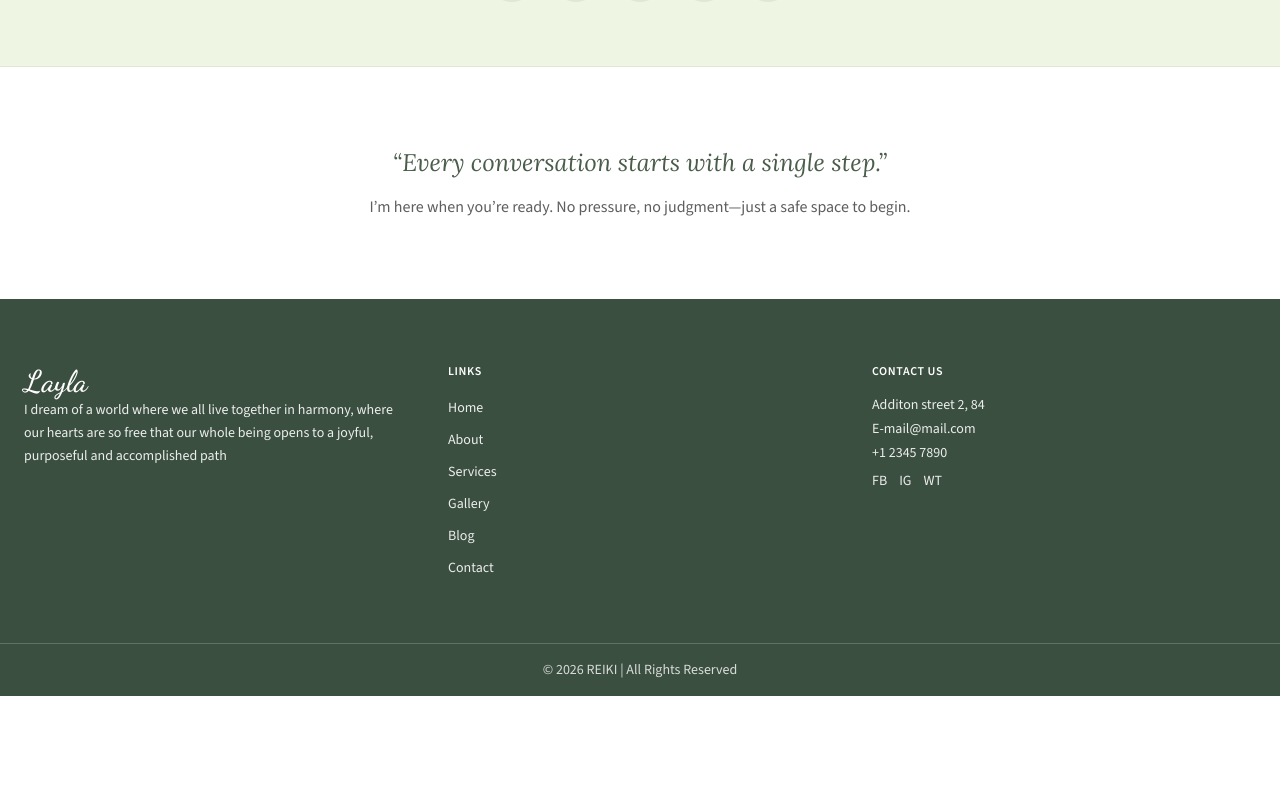
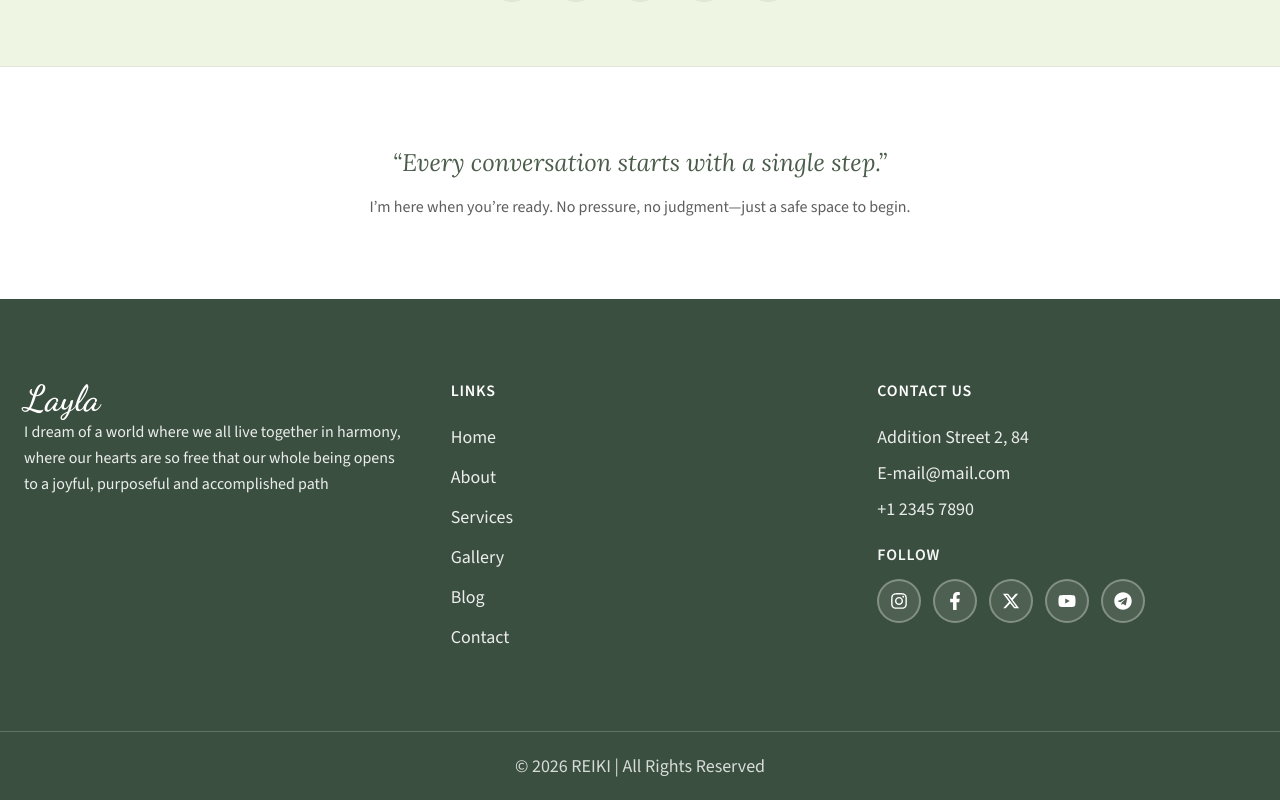
Before and after one commit to developerkarann/layla_counsellor, a React (Vite) app: page /contact in a window 1280 px wide. Shown: the part 4124-4924 px from the top of the page. Before the commit the page ends 4820 px from the top, so only its background shows below. Built offline with nearby package versions, Linux system fonts and the light colour scheme.

Commit message:
Fixed the heading in homeAboutSec and add socialLinks in footer

```diff
--- a/src/components/layout/Footer.jsx
+++ b/src/components/layout/Footer.jsx
@@ -1,3 +1,6 @@
+import { FaInstagram, FaFacebookF, FaYoutube, FaTelegram } from "react-icons/fa";
+import { FaXTwitter } from "react-icons/fa6";
+
 const FOOTER_LINKS = [
   { label: "Home", href: "/" },
   { label: "About", href: "/about" },
@@ -7,30 +10,38 @@ const FOOTER_LINKS = [
   { label: "Contact", href: "/contact" },
 ];
 
+const SOCIAL_LINKS = [
+  { href: "https://instagram.com", label: "Instagram", Icon: FaInstagram },
+  { href: "https://facebook.com", label: "Facebook", Icon: FaFacebookF },
+  { href: "https://x.com", label: "X", Icon: FaXTwitter },
+  { href: "https://youtube.com", label: "YouTube", Icon: FaYoutube },
+  { href: "https://t.me", label: "Telegram", Icon: FaTelegram },
+];
+
 export default function Footer() {
   return (
     <footer id="contact" className="bg-reiki-dark text-white">
-      <div className="mx-auto max-w-7xl px-4 py-8 sm:py-10 md:px-6 md:py-16">
-        <div className="grid gap-8 sm:gap-10 md:grid-cols-2 lg:grid-cols-3">
+      <div className="mx-auto max-w-7xl px-4 py-10 sm:py-12 md:px-6 md:py-20">
+        <div className="grid gap-10 sm:gap-12 md:grid-cols-2 lg:grid-cols-3">
           {/* Brand + description */}
-          <div className="space-y-3 sm:space-y-4">
-            <a href="/" className="font-script text-xl font-semibold sm:text-2xl md:text-3xl">
+          <div className="space-y-4 sm:space-y-5">
+            <a href="/" className="font-script text-2xl font-semibold sm:text-3xl md:text-4xl">
               Layla
             </a>
-            <p className="text-xs sm:text-sm leading-relaxed text-white/90">
+            <p className="text-sm sm:text-base leading-relaxed text-white/90">
               I dream of a world where we all live together in harmony, where our hearts are so free that our whole being opens to a joyful, purposeful and accomplished path
             </p>
           </div>
 
           {/* Links */}
           <div>
-            <h3 className="text-xs font-semibold uppercase tracking-wider text-white">
+            <h3 className="text-sm font-semibold uppercase tracking-wider text-white sm:text-base">
               Links
             </h3>
-            <ul className="mt-4 space-y-2">
+            <ul className="mt-5 space-y-3">
               {FOOTER_LINKS.map(({ label, href }) => (
                 <li key={href}>
-                  <a href={href} className="text-sm text-white/90 hover:text-white">
+                  <a href={href} className="text-base text-white/90 hover:text-white sm:text-lg">
                     {label}
                   </a>
                 </li>
@@ -38,13 +49,13 @@ export default function Footer() {
             </ul>
           </div>
 
-          {/* Contact Us */}
+          {/* Contact + Social */}
           <div>
-            <h3 className="text-xs font-semibold uppercase tracking-wider text-white">
+            <h3 className="text-sm font-semibold uppercase tracking-wider text-white sm:text-base">
               Contact Us
             </h3>
-            <address className="mt-4 space-y-1 text-sm not-italic text-white/90">
-              <p>Additon street 2, 84</p>
+            <address className="mt-5 space-y-2 text-base not-italic text-white/90 sm:text-lg">
+              <p>Addition Street 2, 84</p>
               <p>
                 <a href="mailto:E-mail@mail.com" className="hover:text-white">
                   E-mail@mail.com
@@ -55,16 +66,28 @@ export default function Footer() {
                   +1 2345 7890
                 </a>
               </p>
-              <p className="flex gap-3 pt-1">
-                <a href="https://facebook.com" target="_blank" rel="noopener noreferrer" className="hover:text-white">FB</a>
-                <a href="https://instagram.com" target="_blank" rel="noopener noreferrer" className="hover:text-white">IG</a>
-                <a href="https://twitter.com" target="_blank" rel="noopener noreferrer" className="hover:text-white">WT</a>
-              </p>
             </address>
+            <div className="mt-5">
+              <span className="block text-sm font-semibold uppercase tracking-wider text-white/95 sm:text-base mb-3">Follow</span>
+              <div className="flex flex-wrap gap-3">
+                {SOCIAL_LINKS.map(({ href, label, Icon }) => (
+                  <a
+                    key={label}
+                    href={href}
+                    target="_blank"
+                    rel="noopener noreferrer"
+                    className="flex h-11 w-11 items-center justify-center rounded-full border-2 border-white/30 bg-white/10 text-white transition hover:border-white hover:bg-white/20"
+                    aria-label={label}
+                  >
+                    <Icon className="text-lg" />
+                  </a>
+                ))}
+              </div>
+            </div>
           </div>
         </div>
       </div>
-      <div className="border-t border-white/20 py-4 text-center text-sm text-white/80">
+      <div className="border-t border-white/20 py-5 text-center text-base text-white/80 sm:text-lg">
         © 2026 REIKI | All Rights Reserved
       </div>
     </footer>
--- a/src/components/sections/ReikiMeaning.jsx
+++ b/src/components/sections/ReikiMeaning.jsx
@@ -9,31 +9,28 @@ export default function ReikiMeaning() {
       className="flex md:min-h-screen flex-col overflow-visible bg-white px-4 pt-0 pb-10 md:px-6 md:pb-12"
     >
       <LotusSectionIcon />
-      <div className="mx-auto flex flex-1 w-full max-w-6xl px-4 sm:px-6 md:px-8 flex-col items-center text-center gap-8 sm:gap-10 lg:gap-0 lg:grid lg:grid-cols-2 lg:items-center lg:gap-x-10 lg:text-left lg:items-stretch">
-        <div className="w-full max-w-xl lg:max-w-none flex flex-col items-center lg:items-start">
-          <h2 className="leading-tight font-garamond text-2xl font-normal sm:text-3xl md:text-4xl lg:text-6xl xl:text-7xl mb-3 sm:mb-4" style={{ fontFamily: "EB Garamond" }}>
-            <span className="block mb-1 sm:mb-2">
-              Holistic <span className="text-reiki-olive">healing</span> for
+      <div className="mx-auto flex flex-1 px-4 sm:px-6 md:px-8 lg:px-20 flex-col items-stretch gap-8 sm:gap-10 lg:gap-0 lg:grid lg:grid-cols-2 lg:items-center lg:gap-x-6">
+        <div className="text-center lg:text-left font-sans flex flex-col items-center lg:items-start">
+          <h2 className="leading-tight font-garamond">
+            <span className="block text-2xl font-normal sm:text-2xl md:text-3xl lg:text-5xl xl:text-6xl mb-2 sm:mb-3">
+              Holistic  <span className="text-reiki-olive">healing</span> for
             </span>
-            <span className="block">
+            <span className="block text-2xl font-normal sm:text-2xl md:text-3xl lg:text-5xl xl:text-6xl mb-2 sm:mb-3">
               empowered living
             </span>
           </h2>
-          <p className="font-lato text-sm leading-relaxed text-reiki-body sm:text-base md:text-xl lg:text-2xl mt-4 md:mt-5 max-w-md lg:max-w-none">
-            Create the life you want to live.
+          <p className="font-lato text-sm leading-relaxed text-reiki-body sm:text-base md:text-lg mt-4 xl:text-2xl md:mt-5">
+            Create the life you want to live !
           </p>
-          <a
-            href="/about"
-            className="mt-6 sm:mt-8 inline-flex items-center justify-center rounded-lg px-6 py-3 sm:px-8 sm:py-3.5 font-sans text-sm sm:text-base font-semibold text-white transition hover:opacity-90 bg-reiki-dark shadow-md hover:shadow-lg"
-          >
+          <a href="/about" className="relative mt-6 sm:mt-8 inline-block rounded px-6 py-2.5 sm:px-8 sm:py-3 font-sans text-sm sm:text-base font-semibold text-white transition hover:opacity-90 bg-reiki-dark">
             Learn more
           </a>
         </div>
-        <div className="w-full max-w-xl lg:max-w-none text-center lg:text-left">
-          <p className="font-lato text-sm leading-relaxed text-reiki-body sm:text-base md:text-lg mb-3 sm:mb-4">
+        <div className="max-w-xl lg:max-w-none">
+          <p className="text-left font-lato text-sm leading-relaxed text-reiki-body sm:text-base md:text-lg mb-3 sm:mb-4">
             My mission is to ignite self-empowerment and self-healing through quantum shifts of consciousness. I believe in the ripple effect of all things: one deep positive change in a person can create boundless positive outcome far beyond this one person
           </p>
-          <p className="font-lato text-sm leading-relaxed text-reiki-body sm:text-base md:text-lg mb-3 sm:mb-4">
+          <p className="text-left font-lato text-sm leading-relaxed text-reiki-body sm:text-base md:text-lg mb-3 sm:mb-4" >
             My approach to achieve this goal is rooted in the consideration that you are a conscious and intelligent being with infinite potential and powers. My ethics and values are founded on the respect of your free choice and inner knowing of what is good for you. On that basis, it is a privilege to accompany you and witness your blossoming, your joy, your victories but also help you overcome sorrows, loss, hurts and transcend struggles.
           </p>
         </div>
```
